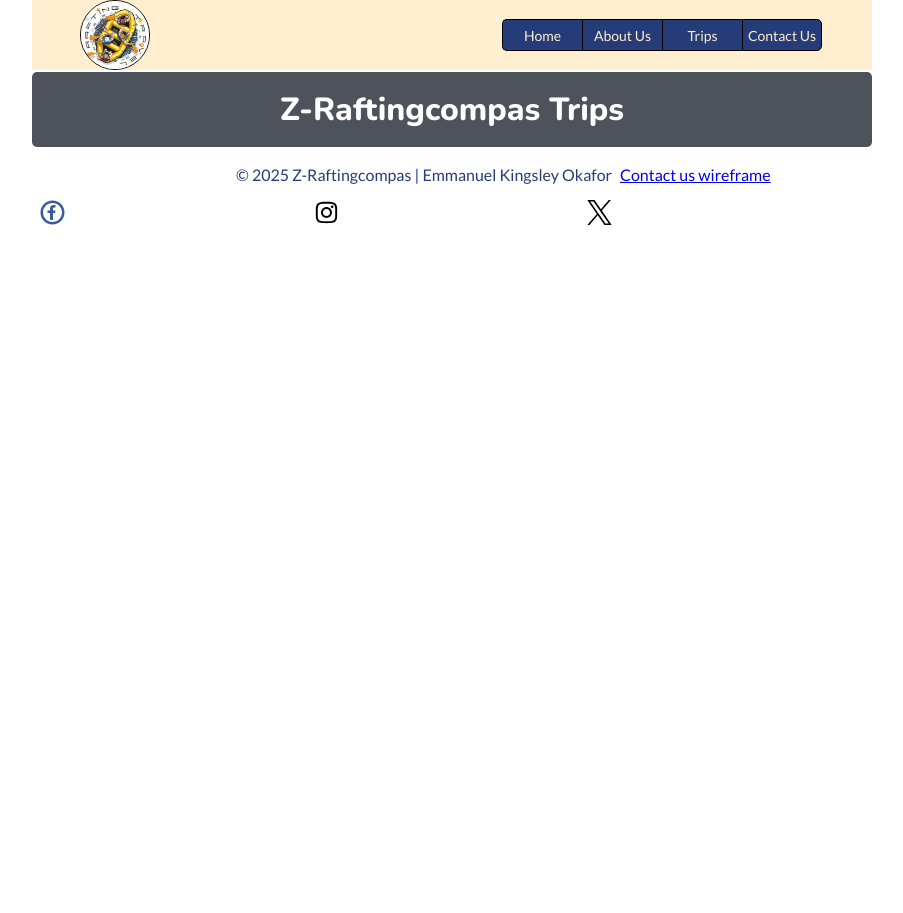
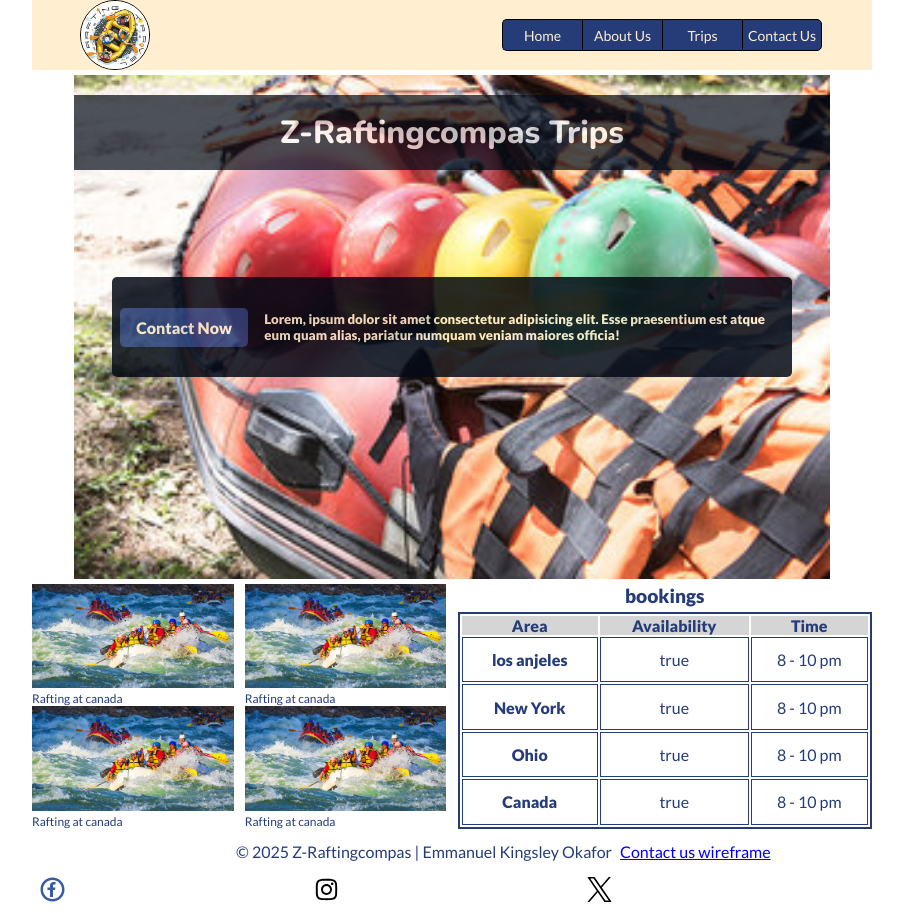
Before and after one commit to KingEmm/wdd130, a plain HTML site: page wwr/trips.html in a window 1280 px wide. Shown: the whole page, without its empty margins (188-1091 px from the left). Before the commit the page ends 800 px from the top, so only its background shows below. Drawn offline with nearby package versions, Linux system fonts and the light colour scheme.

Commit message:
Week 6 with few edits

```diff
--- a/wwr/styles/rafting.css
+++ b/wwr/styles/rafting.css
@@ -1,13 +1,13 @@
 /* https://fonts.googleapis.com/css2?family=Lato:wght@400;900&family=Nunito:ital,wght@0,800;1,800&display */
 
 :root{
-    --primary-color: ##C9A690;
+    --primary-color: #3a312b;
     --secondary-color: #253C78;
     --accent1-color: #FFEECF;
     --accent2-color: #030A16;
     --heading-font: "Nunito", sans-serif;
     --body-font: "Lato", sans-serif;
-    --grey-background: rgba(59, 58, 58, 0.2);
+    --grey-background: #d4d4d4f5;
 }
 
 
@@ -136,9 +136,13 @@ h1 {
     /* transform: translate(-50%, -50%); */
     flex-direction: row-reverse;
     border-radius: 5px;
-    color: #2e2e30;
+    color: var(--accent1-color);
     font-weight: 400;
     left: 5%;
+}
+
+.hero article h5 {
+    margin: 0 0 0 1rem;
 }
 
 .hero article img{
@@ -398,18 +402,19 @@ input[type='checkbox']:checked{
     border-radius: 2px;
 }
 
-input, textarea, button, select{
-    background-color: var(--accent1-color);
+input, textarea, select{
+    background-color: transparent;
     font-family: inherit;
     appearance: none;
     border: none;
     padding: .4rem;
+    border: 1.5px solid var(--accent2-color);
 }
 
 input[type='text'],input[type='email'], textarea{
     font-size: 17px;
     outline: none;
-    border: transparent;
+    /* border: transparent; */
     border-radius: 10px;
     width: 100%;padding-left: .8rem;
 }
@@ -424,6 +429,7 @@ button {
     color: var(--accent1-color);
     background-color: var(--secondary-color);
     text-align: center;
+    border: none;
 }
 
 textarea {
@@ -446,13 +452,13 @@ input[type='text']:focus, textarea:focus{
     width: 60%;
 }
 
-.emailsub article {
+.emailsub .article {
     display: grid;
     align-items: center;
     justify-content: flex-start;
 }
 
-.emailsub article a {
+.emailsub .article a, .hero a {
     text-decoration: none;
     width: 30%;
     background-color: var(--secondary-color);
@@ -487,3 +493,71 @@ input[type='text']:focus, textarea:focus{
 .memories .sixth{
     grid-column: 1/ span 3;
 }
+
+.tripheading article{
+    display: grid;
+    background-color: transparent;
+    width: 50%;
+    text-align: left;
+    top: 20px;
+    /* align-items: center;
+    justify-content: center; */
+}
+
+.tripheading article h1 {
+    position: relative;
+    width: auto;
+    background-color: transparent;
+    color: var(--accent2-color);
+    padding: 0;
+    margin: 0;
+    font-size: 30px;
+    font-weight: bolder;
+    text-align: left;
+}
+
+.tripheading p{
+    padding: 0;
+    font-size: 15;
+}
+
+.tripheading img {
+    /* width: 100%;
+    margin: 0 auto;
+    position: absolute; */
+}
+
+.trips {
+    display: grid;
+    grid-template-columns: 24% 24% 24% 24%;
+    grid-column-gap: calc(4%/3);
+    width: 100%;
+}
+
+.trips img{
+    width: 100%;
+}
+
+.trips table {
+    grid-column: 3/ span 2;
+    grid-row: -1/ span 2;
+    border: 2px solid var(--secondary-color);
+    /* order: -1; */
+    /* grid-area: 2/ 2 /span 2/span 2; */
+}
+
+tbody tr td, tbody tr th {
+    text-align: center;
+    border: 1px solid var(--secondary-color);
+    /* padding: 8px 10px; */
+}
+
+thead {
+    background-color: var(--grey-background);
+}
+
+caption {
+    font-size: 1.2rem;
+    font-weight: bold;
+    margin-bottom: 5px;
+}
--- a/wwr/trips.html
+++ b/wwr/trips.html
@@ -29,8 +29,65 @@
 
     </header>
     <main>
-        <h1 class="contactheading">Z-Raftingcompas Trips</h1>
-
+        <div class="hero">
+            <h1 class="">Z-Raftingcompas Trips</h1>
+            <article>
+                <h5>Lorem, ipsum dolor sit amet consectetur adipisicing elit. Esse praesentium est atque eum quam alias,
+                    pariatur numquam veniam maiores officia!</h5>
+                <a href="./contact.html">Contact Now</a>
+            </article>
+            <img src="./images/r1rafting22_600.jpg" alt="rafting trips">
+        </div>
+        <div class="trips">
+            <figure>
+                <img src="./images/rsz_rafting12_1024.jpg" alt="Rafting picture">
+                <figcaption>Rafting at canada</figcaption>
+            </figure>
+            <figure>
+                <img src="./images/rsz_rafting12_1024.jpg" alt="Rafting picture">
+                <figcaption>Rafting at canada</figcaption>
+            </figure>
+            <figure>
+                <img src="./images/rsz_rafting12_1024.jpg" alt="Rafting picture">
+                <figcaption>Rafting at canada</figcaption>
+            </figure>
+            <figure>
+                <img src="./images/rsz_rafting12_1024.jpg" alt="Rafting picture">
+                <figcaption>Rafting at canada</figcaption>
+            </figure>
+            <table>
+                <caption>bookings</caption>
+                <thead>
+                    <tr>
+                        <th scope="col">Area</th>
+                        <th scope="col">Availability</th>
+                        <th scope="col">Time</th>
+                    </tr>
+                </thead>
+                <tbody>
+                    <tr>
+                        <th scope="col">los anjeles</th>
+                        <td>true</td>
+                        <td>8 - 10 pm</td>
+                    </tr>
+                    <tr>
+                        <th scope="col">New York</th>
+                        <td>true</td>
+                        <td>8 - 10 pm</td>
+                    </tr>
+                    <tr>
+                        <th scope="col">Ohio</th>
+                        <td>true</td>
+                        <td>8 - 10 pm</td>
+                    </tr>
+                    <tr>
+                        <th scope="col">Canada</th>
+                        <td>true</td>
+                        <td>8 - 10 pm</td>
+                    </tr>
+                </tbody>
+            </table>
+        </div>
     </main>
     <footer>
         <p>© 2025 Z-Raftingcompas | Emmanuel Kingsley Okafor</p>
```
Also changed, not shown: wwr/index.html (+11 -9 lines), styles/styles.css (line endings or trailing spaces).
